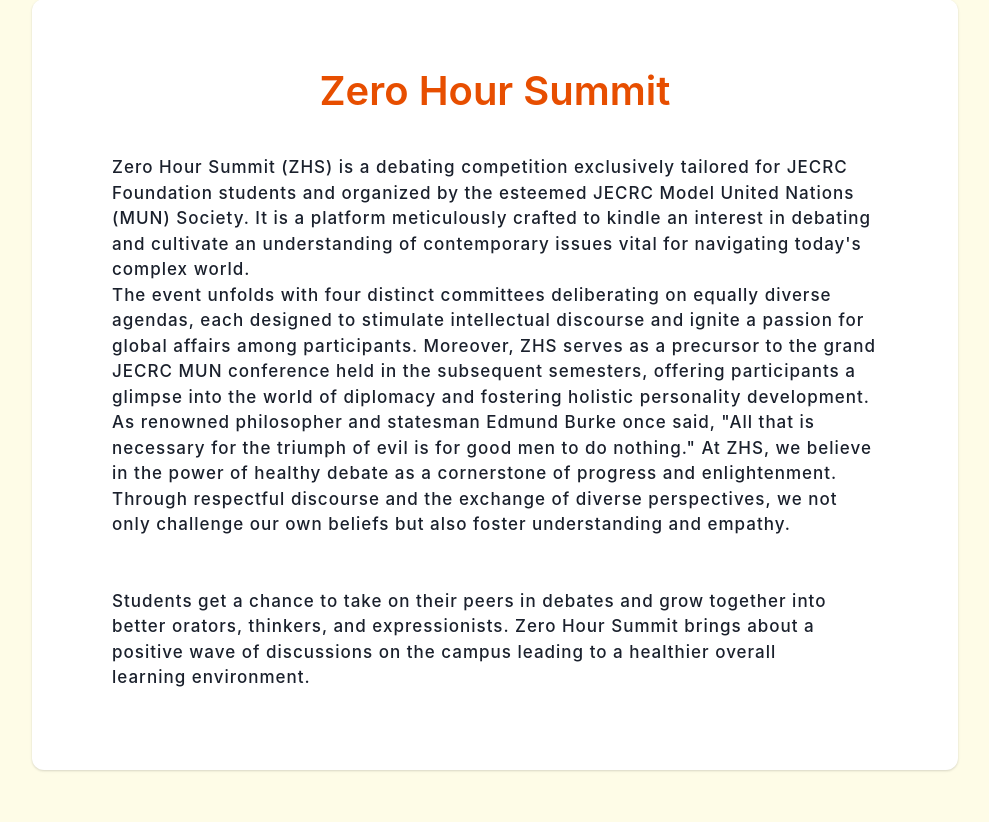
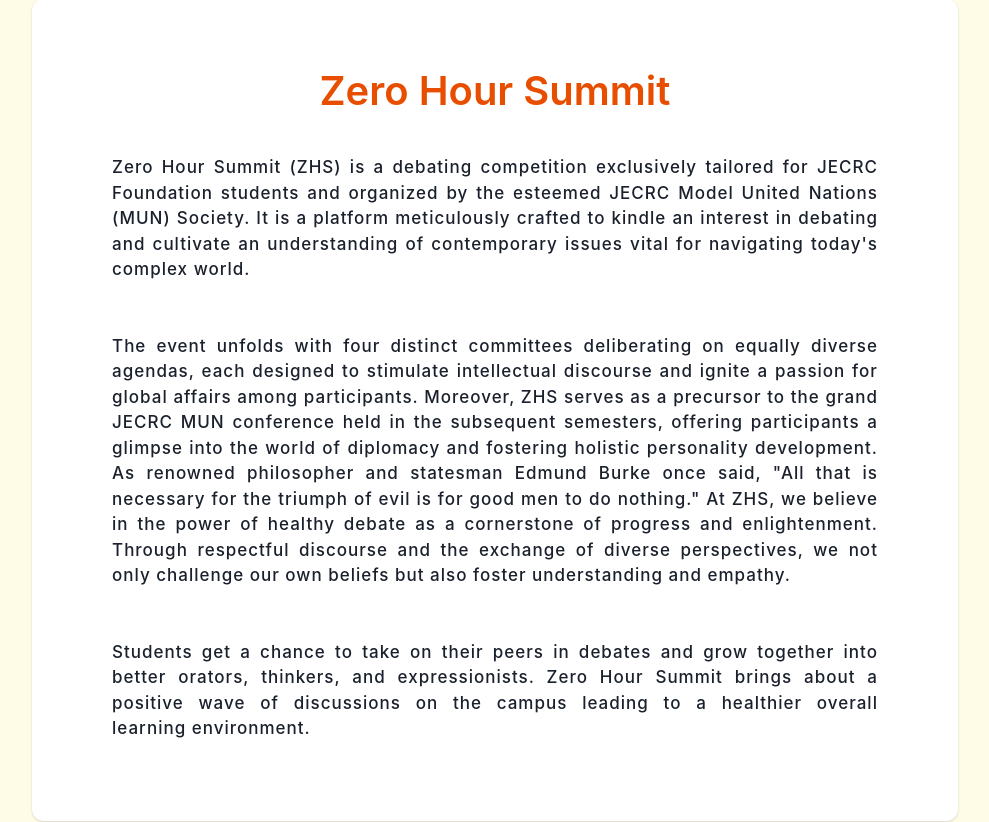
Before and after one commit to yash-rajarora/MUN2024, a React (Create React App) app: page /zerohoursummit in a window 1280 px wide. Shown: the part 401-1223 px from the top of the page, without its empty margins (145-1134 px from the left). Built offline with nearby package versions, Linux system fonts and the light colour scheme.

Commit message:
justify content

```diff
--- a/src/Components/About/Aboutus.jsx
+++ b/src/Components/About/Aboutus.jsx
@@ -40,6 +40,7 @@ import {
                       letterSpacing={'1px'}
                       fontWeight={['normal','medium']}
                       fontSize={['15px',"17px"]}
+                      textAlign={'justify'}
                     >
                     {/* JECRC MUN is a community established with the aim of creating a society for youth to discuss, debate and deliberate
                     present-day crises contributing towards solutions for global imbalance. */}
--- a/src/Components/About/ZeroHourSummit.jsx
+++ b/src/Components/About/ZeroHourSummit.jsx
@@ -47,10 +47,11 @@ const MunConference = () => {
                     letterSpacing={'1px'}
                     fontWeight={['normal','medium']}
                     fontSize={['15px',"17px"]}
+                    textAlign={'justify'}
                   >
                   {/* Someone wise once said it is better to debate a question without settling it than to settle a question without debate.*/}
                   Zero Hour Summit (ZHS) is a debating competition exclusively tailored for JECRC Foundation students and organized by the esteemed JECRC Model United Nations (MUN) Society.
-                  It is a platform meticulously crafted to kindle an interest in debating and cultivate an understanding of contemporary issues vital for navigating today's complex world. <br></br>
+                  It is a platform meticulously crafted to kindle an interest in debating and cultivate an understanding of contemporary issues vital for navigating today's complex world. <br/><br/><br/>
 
 
                   {/* Zero Hour Summit is a  one-day in-house debate competition that will discuss agendas in different committees ranging
```
